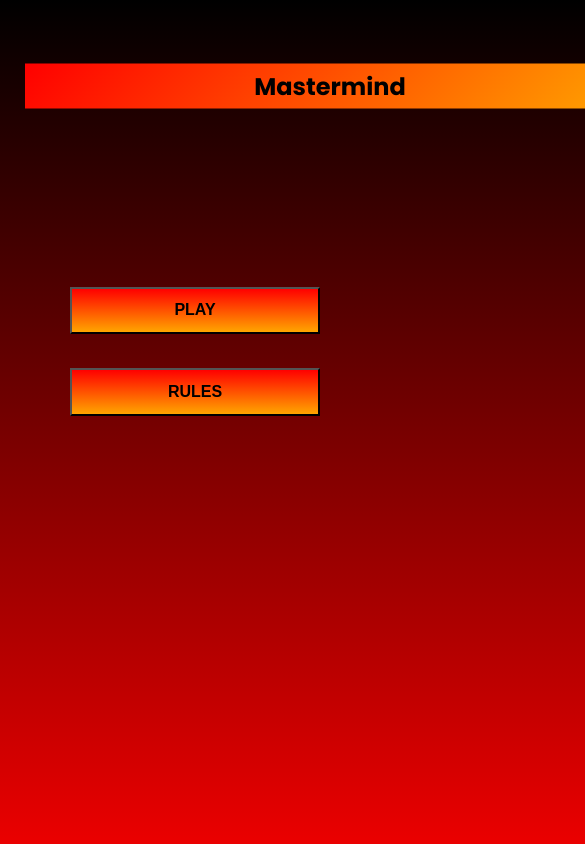
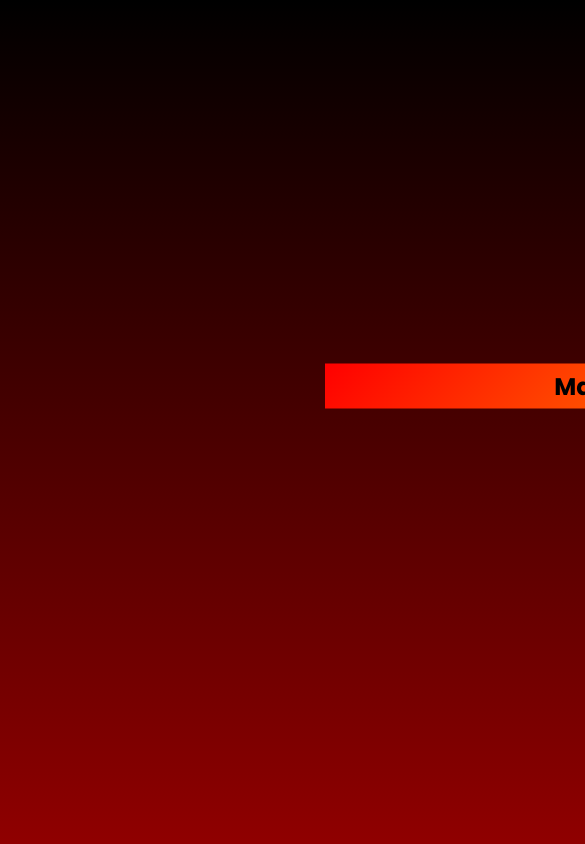
Before and after one commit to ch25b037-cmyk/myMastermindGame, a plain HTML site: page index.html in a window 390 px wide. Shown: the top 844 px of the page, 585 px wide, since content can reach past the window. Drawn offline with Linux system fonts and the light colour scheme.

Commit message:
mobile phone

```diff
--- a/style.css
+++ b/style.css
@@ -182,7 +182,7 @@ input[type="radio"]:checked{
     display: block;
    justify-content: center;
    text-align: center;
-   margin:auto;
+   margin:300px;
   }
 
   h1 {
```
